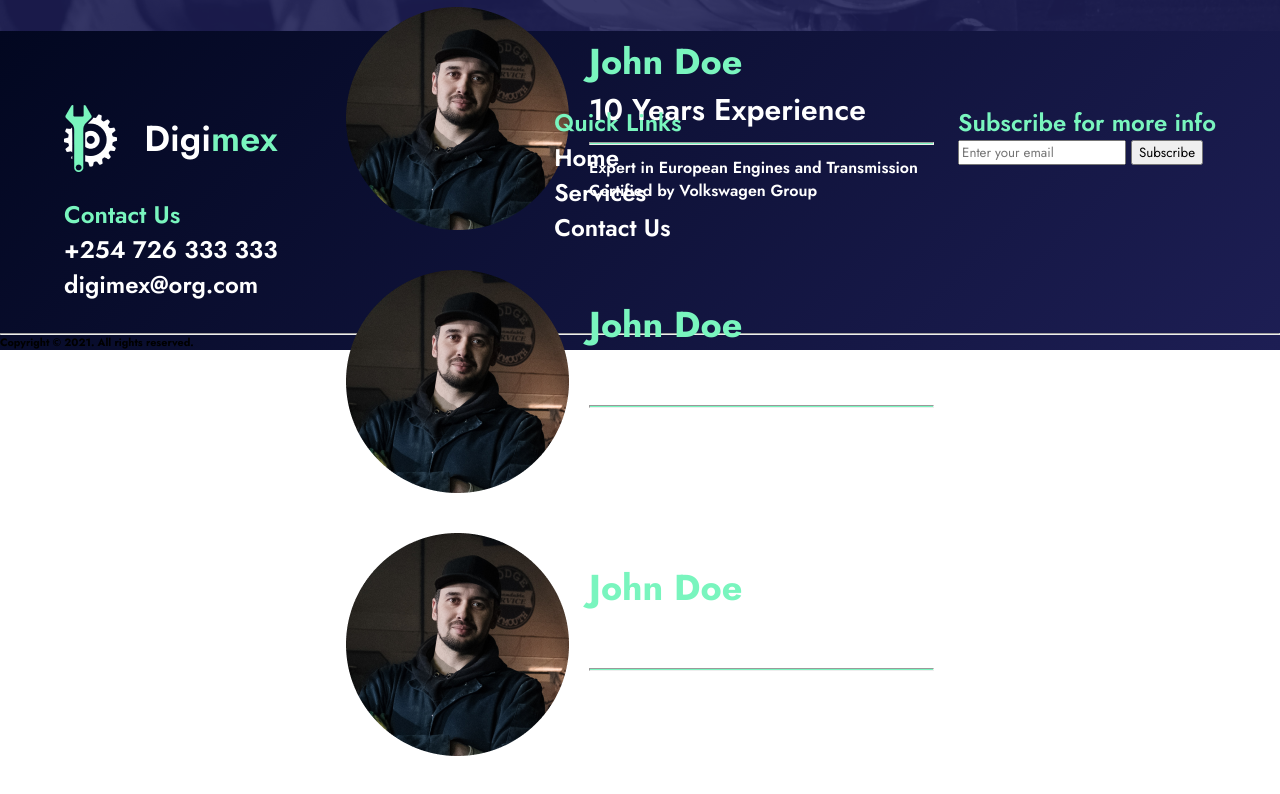
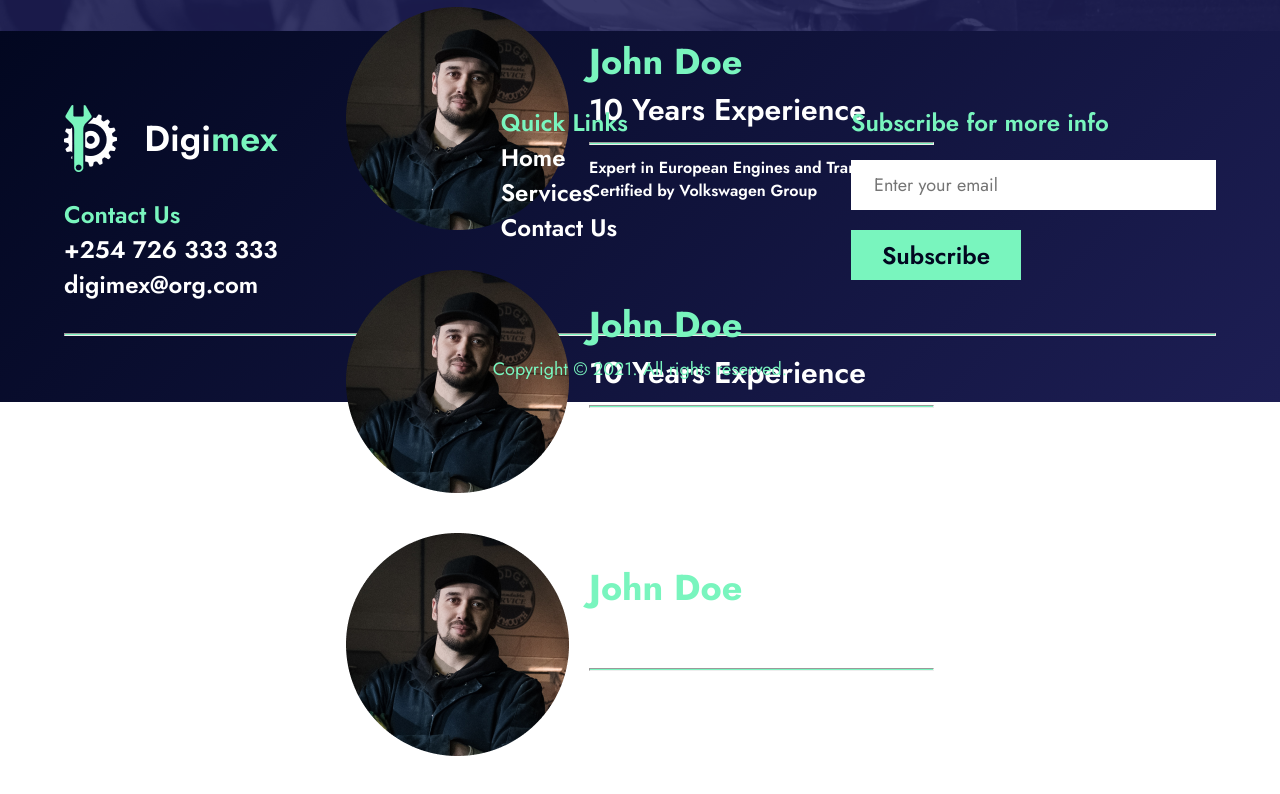
Before and after one commit to isaacwach/digimex, a plain HTML site: page about-us.html in a window 1280 px wide. Shown: the part 2311-3105 px from the top of the page. Drawn offline with Linux system fonts and the light colour scheme.

Commit message:
Complete footer styling

```diff
--- a/about-us.html
+++ b/about-us.html
@@ -115,7 +115,7 @@
       </div>
     </div>
     <hr>
-    <h6>Copyright &copy; 2021. All rights reserved.</h6>
+    <h6 id="copyright">Copyright &copy; 2021. All rights reserved.</h6>
   </footer>
 </body>
 </html>
--- a/style.css
+++ b/style.css
@@ -217,3 +217,46 @@ footer {
   line-height: 35px;
   color: #fff;
 }
+
+.footer-container input {
+  width: 365px;
+  height: 50px;
+  padding-left: 23px;
+  background-color: #fff;
+  border: none;
+  color: #BDBDBD;
+  font-size: 18px;
+  line-height: 26px;
+  font-weight: 400;
+  display: block;
+  margin: 20px 0;
+}
+
+.footer-container button {
+  width: 170px;
+  height: 50px;
+  background-color: #79F5BE;
+  color: #020720;
+  border: none;
+  font-weight: 600;
+  font-size: 24px;
+}
+
+.footer-container button:hover {
+  cursor: pointer;
+}
+
+footer hr {
+  width: 90%;
+  margin: auto;
+  height: 3px;
+  background-color: #79F5BE;
+}
+
+#copyright {
+  font-weight: 400;
+  font-size: 18px;
+  color: #79F5BE;
+  padding: 20px 0 20px 0;
+  text-align: center;
+}
```
